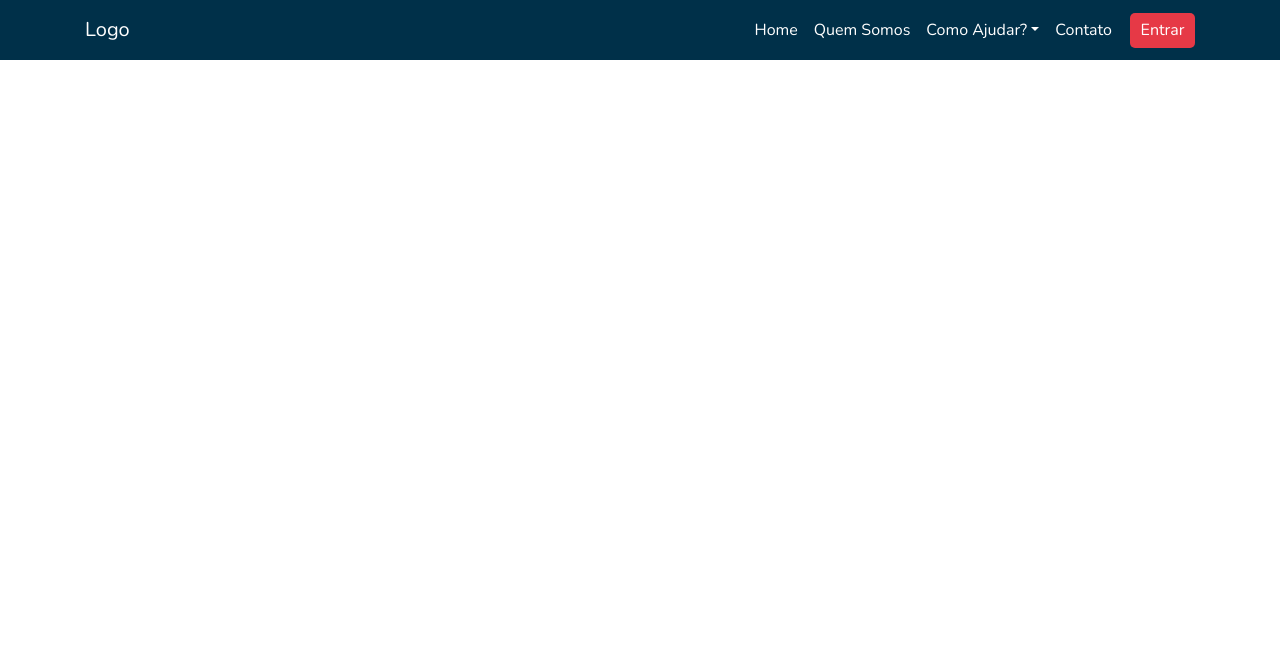
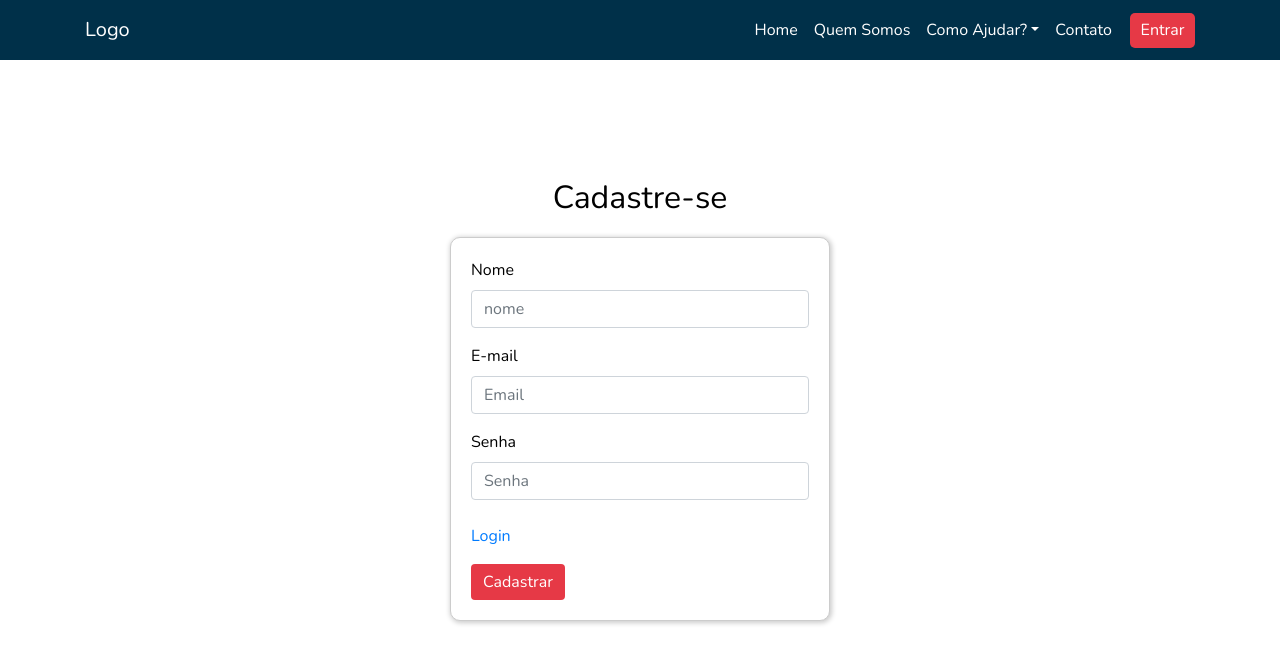
Before and after one commit to belavizinhanca/bvz-front, a React (Create React App) app: page /cadastro in a window 1280 px wide. Shown: the top 664 px of the page. Built offline with nearby package versions, Linux system fonts and the light colour scheme.

Commit message:
Pagina de login e cadastro

```diff
--- a/src/Routes.js
+++ b/src/Routes.js
@@ -6,7 +6,10 @@ import QuemSomos from './components/Quem_Somos'
 import Mediador from './components/Mediador'
 import CadastroMediador from './components/Cadastro_Mediador'
 import Demandas from './components/Demandas'
+import CadDemanda from './components/Cadastro_Demanda'
 import Contato from './components/Contato'
+import Login from './components/Login'
+import Cadastro from './components/Cadastro'
 
 function Routes() {
     return(
@@ -17,6 +20,9 @@ function Routes() {
             <Route exact path="/mediador" component={Mediador} />
             <Route exact path="/cadastro-mediador" component={CadastroMediador} />
             <Route exact path="/doacao" component={Demandas} />
+            <Route exact path="/cadastrar-demanda" component={CadDemanda} />
+            <Route exact path="/entrar" component={Login} />
+            <Route exact path="/cadastro" component={Cadastro} />
         </Switch>
     )
 }
--- /dev/null
+++ b/src/components/Cadastro/index.js
@@ -0,0 +1,37 @@
+import React from 'react'
+import { Container, Form, Button } from 'react-bootstrap'
+
+import './Cadastro.css'
+
+function Cadastro() {
+    return(
+        <section className="form-section">
+            <Container className="form-container">
+                <h2>Cadastre-se</h2>
+                <Form>
+                    <Form.Group>
+                        <Form.Label htmlFor="nome">Nome</Form.Label>
+                        <Form.Control type="text" placeholder="nome" id="nome" />
+                    </Form.Group>
+
+                    <Form.Group>
+                        <Form.Label htmlFor="email">E-mail</Form.Label>
+                        <Form.Control type="email" placeholder="Email" id="email" />
+                    </Form.Group>
+
+                    <Form.Group>
+                        <Form.Label htmlFor="senha">Senha</Form.Label>
+                        <Form.Control type="password" placeholder="Senha" id="senha" />
+                        <br></br>
+                        <a href="/entrar" to="/entrar">Login</a>
+                    </Form.Group>
+                    <Button className="button-enviar" type="submit">
+                        Cadastrar
+                    </Button>
+                </Form>
+            </Container>
+        </section>
+    )
+}
+
+export default Cadastro;
--- /dev/null
+++ b/src/components/Cadastro_Demanda/index.js
@@ -0,0 +1,11 @@
+import React from 'react'
+
+function CadDemanda() {
+    return(
+        <section>
+            <h2>Cadastro Demanda</h2>
+        </section>
+    )
+}
+
+export default CadDemanda;
--- a/src/components/Demandas/index.js
+++ b/src/components/Demandas/index.js
@@ -12,7 +12,7 @@ function Demandas() {
 
                 <div className="container-cad-demandas">
                     <h2>Clique no botão para fazer uma nova demanda</h2>
-                    <a href="#" className="button">Cadastrar Demanda</a>
+                    <a as={Link} href="/cadastrar-demanda" to="/cadastrar-demanda" className="button">Cadastrar Demanda</a>
                 </div>
 
                 <div className="container-demandas">
@@ -26,7 +26,7 @@ function Demandas() {
                                 <Card.Text>
                                 Demanda
                                 </Card.Text>
-                                <a as={Link} href="/cadastrar-demanda" to="/cadastrar-demanda" className="button">Doar</a>
+                                <a className="button">Doar</a>
                             </Card.Body>
                         </Card>
                         <Card style={{ width: '15rem' }}>
@@ -36,7 +36,7 @@ function Demandas() {
                                 <Card.Text>
                                 Demanda
                                 </Card.Text>
-                                <a as={Link} href="/cadastrar-demanda" to="/cadastrar-demanda" className="button">Doar</a>
+                                <a className="button">Doar</a>
                             </Card.Body>
                         </Card>
                         <Card style={{ width: '15rem' }}>
@@ -46,7 +46,7 @@ function Demandas() {
                                 <Card.Text>
                                 Demanda
                                 </Card.Text>
-                                <a as={Link} href="/cadastrar-demanda" to="/cadastrar-demanda" className="button">Doar</a>
+                                <a className="button">Doar</a>
                             </Card.Body>
                         </Card>
                         <Card style={{ width: '15rem' }}>
@@ -56,7 +56,7 @@ function Demandas() {
                                 <Card.Text>
                                 Demanda
                                 </Card.Text>
-                                <a as={Link} href="/cadastrar-demanda" to="/cadastrar-demanda" className="button">Doar</a>
+                                <a className="button">Doar</a>
                             </Card.Body>
                         </Card>
                     </div>
--- /dev/null
+++ b/src/components/Login/Login.css
@@ -0,0 +1,8 @@
+.form-container{
+    width: 100%;
+    height: 100%;
+    display: flex;
+    align-items: center;
+    justify-content: center;
+    flex-direction: column;
+}
--- /dev/null
+++ b/src/components/Login/index.js
@@ -0,0 +1,30 @@
+import React from 'react'
+import { Container, Form, Button } from 'react-bootstrap'
+
+function Login() {
+    return(
+        <section className="form-section">
+            <Container className="form-container">
+                <h2>Login</h2>
+                <Form>
+                    <Form.Group>
+                        <Form.Label htmlFor="email">E-mail</Form.Label>
+                        <Form.Control type="email" placeholder="Email" id="email" />
+                    </Form.Group>
+
+                    <Form.Group>
+                        <Form.Label htmlFor="senha">Senha</Form.Label>
+                        <Form.Control type="password" placeholder="Senha" id="senha" />
+                        <br></br>
+                        <a href="/cadastro" to="/cadastro">Cadastre-se</a>
+                    </Form.Group>
+                    <Button className="button-enviar" type="submit">
+                        Entrar
+                    </Button>
+                </Form>
+            </Container>
+        </section>
+    )
+}
+
+export default Login;
--- a/src/components/Menu/index.js
+++ b/src/components/Menu/index.js
@@ -12,7 +12,7 @@ function BaseMenu() {
             <Navbar.Toggle aria-controls="basic-navbar-nav" />
             <Navbar.Collapse id="basic-navbar-nav">
                 <Nav className="ml-auto">
-                    <Nav.Link className="text-white nav-links" as={Link} href="/" to="/">Home</Nav.Link>
+                    <Nav.Link className="text-white nav-links" as={Link} href="/" to="/" closeButton>Home</Nav.Link>
                     <Nav.Link className="text-white nav-links" as={Link} href="/quem-somos" to="/quem-somos">Quem Somos</Nav.Link>
                     <NavDropdown title="Como Ajudar?" className="nav-links-dropdown">
                         <NavDropdown.Item href="/mediador" to="/mediador">Mediador</NavDropdown.Item>
```
Also changed, not shown: src/components/Cadastro/Cadastro.css (added), src/components/Cadastro_Demanda/CadDemanda.css (added).
